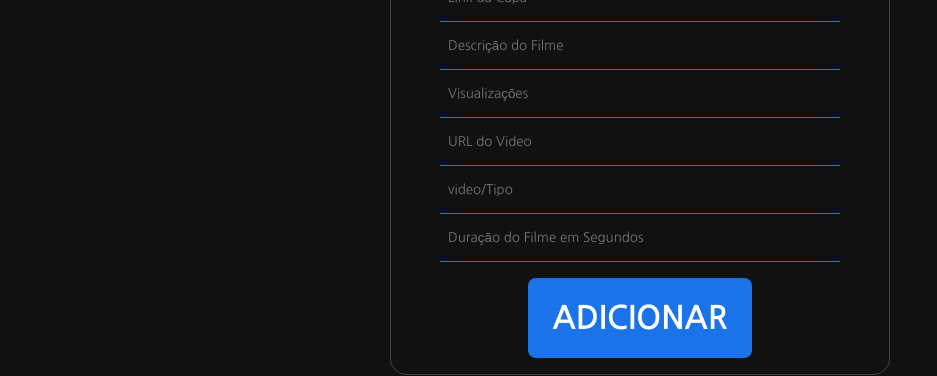
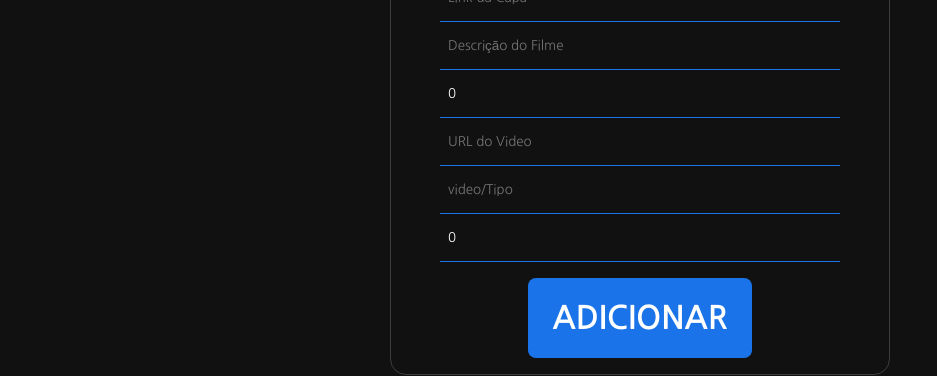
Before and after one commit to Lemillions/youtoba, a Next.js app: page /adicionar in a window 1280 px wide. Shown: the part 411-787 px from the top of the page, without its empty margins (0-937 px from the left). Built offline with nearby package versions, Linux system fonts and the light colour scheme.

Commit message:
Atualização detalhe

```diff
--- a/src/components/Header/styles.module.scss
+++ b/src/components/Header/styles.module.scss
@@ -13,6 +13,7 @@
     .logo{
         margin-left: 20px;
         height: 1.5rem;
+        cursor: pointer;
     }
     p {
         margin-left: 2rem;
--- a/src/pages/adicionar/index.tsx
+++ b/src/pages/adicionar/index.tsx
@@ -22,10 +22,10 @@ export default function adicionar(){
         lancamento:"",
         capa:"",
         descricao:"",
-        viewers:null,
+        viewers:0,
         url: '',
         tipo: '',
-        duracao: null,
+        duracao: 0,
     })
 
     const handleForm = (e) =>{
@@ -57,6 +57,20 @@ export default function adicionar(){
           .catch(function (error) {
             console.log(error);
           });
+
+          setNovoFilme({
+            id:"",
+            titulo:"",
+            genero:"",
+            lancamento:"",
+            capa:"",
+            descricao:"",
+            viewers:0,
+            url: '',
+            tipo: '',
+            duracao: 0,
+        })
+        window.alert('Filme Adicionado com Sucesso. ps: esta aparecendo aqui por que to com preguiça de fazer um alerta :P')
     }
     return (
     <div  className={styles.adicionarContainer}>
@@ -67,10 +81,10 @@ export default function adicionar(){
         <input type="date" value={novoFilme.lancamento} onChange={(e)=>{handleForm(e)}} name="lancamento"/><br/>
         <input type="text" value={novoFilme.capa} onChange={(e)=>{handleForm(e)}} name="capa" placeholder="Link da Capa"/><br/>
         <input type="text" value={novoFilme.descricao} onChange={(e)=>{handleForm(e)}} name="descricao" placeholder="Descrição do Filme"/><br/>
-        <input type="text" value={novoFilme.viewers} onChange={(e)=>{handleForm(e)}} name="viewers" placeholder="Visualizações"/><br/>
+        <input type="text" value={novoFilme.viewers} pattern="[0-9]" onChange={(e)=>{handleForm(e)}} name="viewers" placeholder="Visualizações"/><br/>
         <input type="text" value={novoFilme.url}  onChange={(e)=>{handleForm(e)}} name="url" placeholder="URL do Video"/><br/>
         <input type="text" value={novoFilme.tipo} onChange={(e)=>{handleForm(e)}} name="tipo" placeholder="video/Tipo"/><br/>
-        <input type="text" value={novoFilme.duracao} onChange={(e)=>{handleForm(e)}} name="duracao" placeholder="Duração do Filme em Segundos"/><br/>
+        <input type="text" value={novoFilme.duracao} pattern="[0-9]" onChange={(e)=>{handleForm(e)}} name="duracao" placeholder="Duração do Filme em Segundos"/><br/>
         <button onClick={()=>adicionarNovoFilme(novoFilme)}>ADICIONAR</button>
     </div>
     )
```
